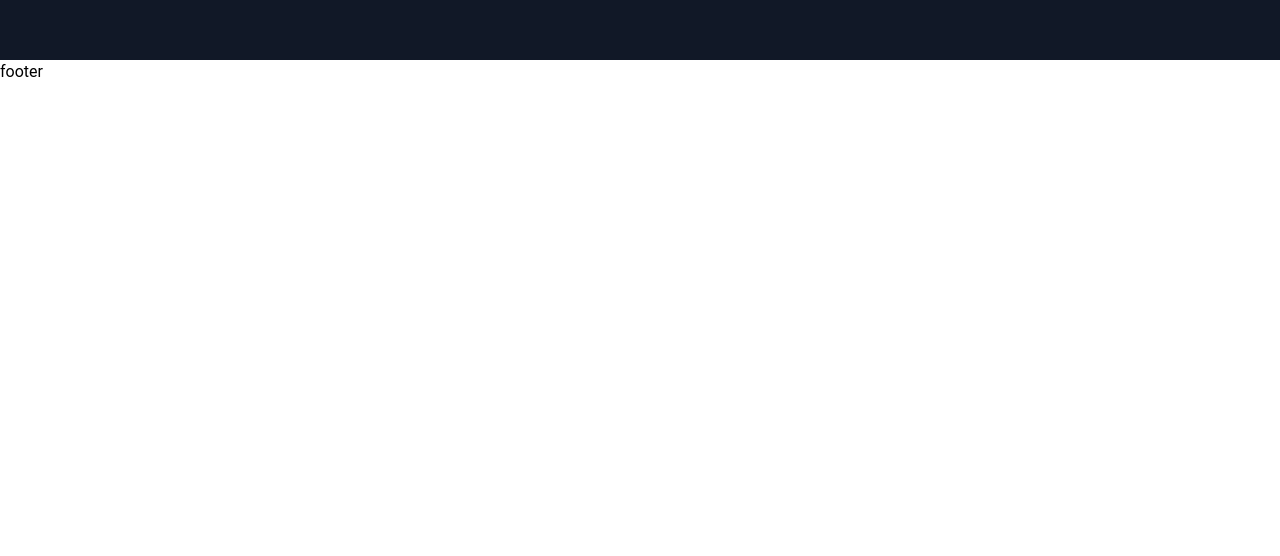
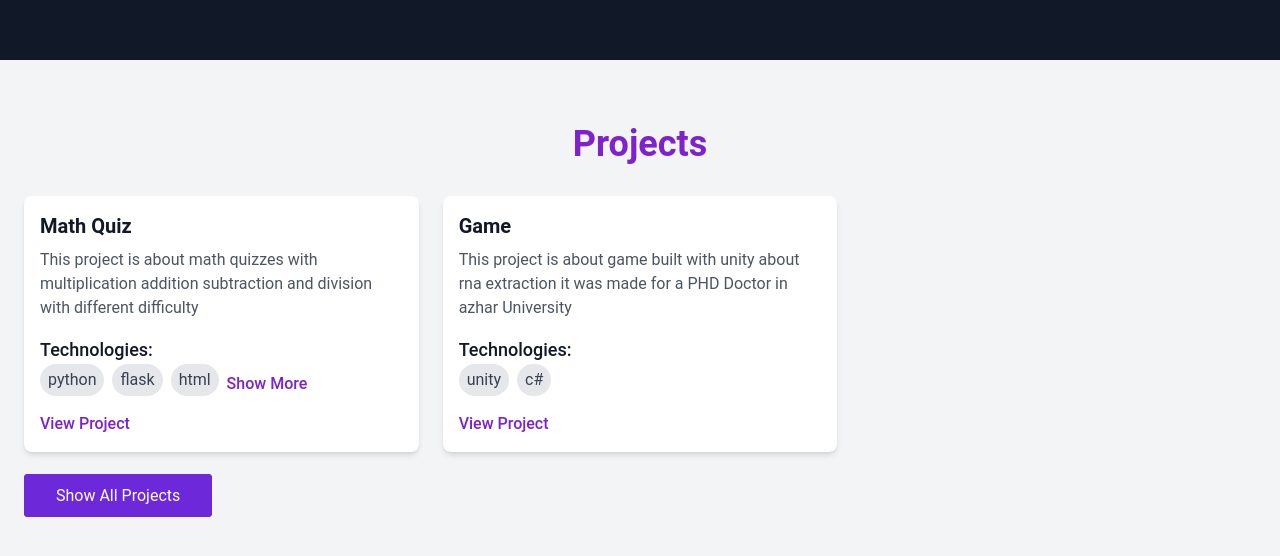
Before and after one commit to eyadhhh/react-project, a React (Vite) app in the folder Portofolio/: page / in a window 1280 px wide. Shown: the part 788-1344 px from the top of the page. Before the commit the page ends 872 px from the top, so only its background shows below. Built offline with nearby package versions, Linux system fonts and the light colour scheme.

Commit message:
Adding a projects section to Home Page
projects section open a json file and shows it
Projects.jsx is a componenet which is used in the homepage
Projects componenet uses ProjectCard to display each project
ProjectCard show the project by getting project variable

```diff
--- /dev/null
+++ b/Portofolio/Data.json
@@ -0,0 +1,6 @@
+{
+    "Projects":[
+        {"id": 1, "title": "Math Quiz", "smallDes": "This project is about math quizzes with multiplication addition subtraction and division with different difficulty", "tec":["python", "flask", "html", "css", "js", "sqlite3"], "link":""},
+        {"id": 2, "title": "Game", "smallDes": "This project is about game built with unity about rna extraction it was made for a PHD Doctor in azhar University", "tec":["unity", "c#"]}
+    ]
+}
--- a/Portofolio/package.json
+++ b/Portofolio/package.json
@@ -11,7 +11,9 @@
   },
   "dependencies": {
     "react": "^18.3.1",
-    "react-dom": "^18.3.1"
+    "react-dom": "^18.3.1",
+    "react-spinners": "^0.15.0",
+    "react-toastify": "^11.0.3"
   },
   "devDependencies": {
     "@eslint/js": "^9.17.0",
--- /dev/null
+++ b/Portofolio/src/components/ProjectCard.jsx
@@ -0,0 +1,39 @@
+import React from 'react'
+import { Link } from 'react-router-dom'
+import { IoIosMore } from "react-icons/io";
+
+const ProjectCard = ({project}) => {
+  return (
+    <div className="bg-white rounded-lg shadow-md p-4 hover:shadow-lg transition">
+        <h3 className="text-xl font-semibold mb-2">{project.title}</h3>
+        <p className="text-gray-600 mb-4">{project.smallDes}</p>
+        <div className="mb-4">
+          <h4 className="text-lg font-medium">Technologies:</h4>
+          <div className="flex flex-wrap gap-2">
+            {project.tec.slice(0, 3).map((tech, index) => (
+              <span key={index} className="bg-gray-200 text-gray-700 px-2 py-1 rounded-full"><Link to={"/projects/" + project.id}>{tech}</Link></span>
+            ))}
+            {project.tec.length > 3 && (
+            <>
+            <Link
+              to={"/projects/" + project.id}
+              className="text-purple-700 font-medium hover:underline mt-2 block"
+            >
+              Show More
+            </Link>
+            </>
+          )}
+          </div>
+
+        </div>
+        <Link
+        to={"/projects/" + project.id}
+        className="text-purple-700 font-medium hover:underline"
+        >
+        View Project
+        </Link>
+    </div>
+  )
+}
+
+export default ProjectCard
--- /dev/null
+++ b/Portofolio/src/components/Projects.jsx
@@ -0,0 +1,25 @@
+import React from 'react'
+import ProjectCard from './ProjectCard'
+import Data from "../../Data.json"
+import { Link } from 'react-router-dom'
+
+
+const Projects = () => {
+    const projects = Data["Projects"]
+
+  return (
+    <section id="projects" className="bg-gray-100 text-gray-900 min-h-screen py-16 px-6">
+      <h2 className="text-4xl font-bold text-center mb-8 text-purple-700">Projects</h2>
+      <div className="grid grid-cols-1 md:grid-cols-2 lg:grid-cols-3 gap-6">
+        {projects.slice(0,3).map((project) => (<ProjectCard project={project}/>) )}
+      </div>
+      <div className='mt-8 container mx-auto block'>
+        <Link className='px-7 py-2 hover:text-violet-700 border-solid border-4 border-violet-700 hover:bg-transparent bg-violet-700 text-white hover:my-1 hover:mx-1 transition-all duration-300 rounded'>
+        Show All Projects
+        </Link>
+      </div>
+    </section>
+  )
+}
+
+export default Projects
--- a/Portofolio/src/layout/MainLayout.jsx
+++ b/Portofolio/src/layout/MainLayout.jsx
@@ -1,15 +1,17 @@
 import React from 'react'
 import {Outlet} from 'react-router-dom'
 import NavigationBar from '../components/NavigationBar'
+import {ToastContainer} from 'react-toastify'
+import 'react-toastify/ReactToastify.css'
 
 const MainLayout = () => {
   return (
     <div>
+      <ToastContainer/>
       <NavigationBar/>
       <main>
         <Outlet />
       </main>
-      footer
     </div>
   )
 }
--- a/Portofolio/src/pages/HomePage.jsx
+++ b/Portofolio/src/pages/HomePage.jsx
@@ -1,10 +1,12 @@
 import React from 'react'
 import HeroSection from '../components/HeroSection'
+import Projects from '../components/Projects'
 
 const HomePage = () => {
   return (
     <div>
       <HeroSection/>
+      <Projects/>
     </div>
   )
 }
```
Also changed, not shown: 1 other file (tests, documents, lock files or other folders).
